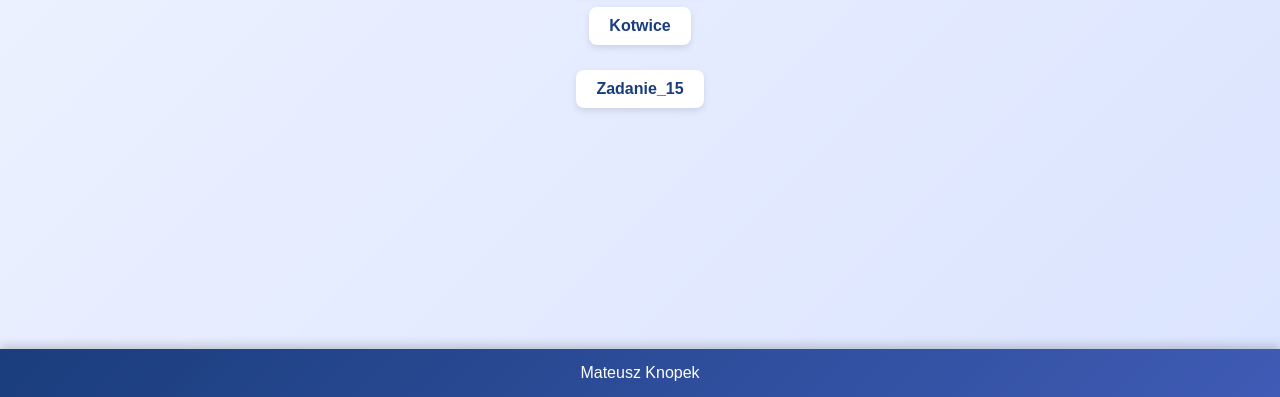
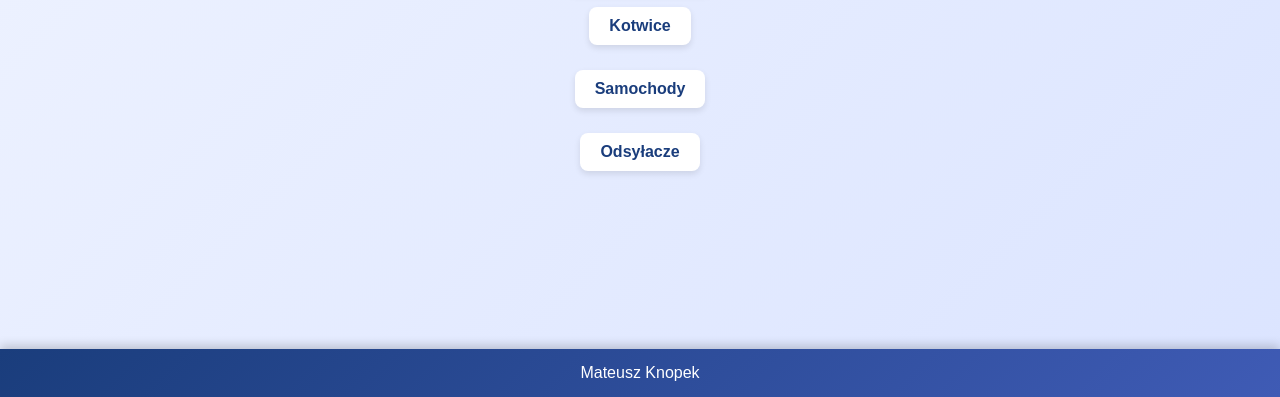
Before and after one commit to M4ti304/strona.github.io, a plain HTML site: page stronaglowna.html in a window 1280 px wide. Shown: the part 403-800 px from the top of the page. Drawn offline with Linux system fonts and the light colour scheme.

Commit message:
Update stronaglowna.html

```diff
--- a/stronaglowna.html
+++ b/stronaglowna.html
@@ -23,7 +23,10 @@
             <a href="kotwica.html">Kotwice</a>
         </div>
         <div class="button">
-            <a href="Samochody.html">Zadanie_15</a>
+            <a href="Samochody.html">Samochody</a>
+        </div>
+        <div class="button">
+           <a href="Odsyłacze.html">Odsyłacze</a>
         </div>
         <footer>
         <h7>Mateusz Knopek</h7>
```
